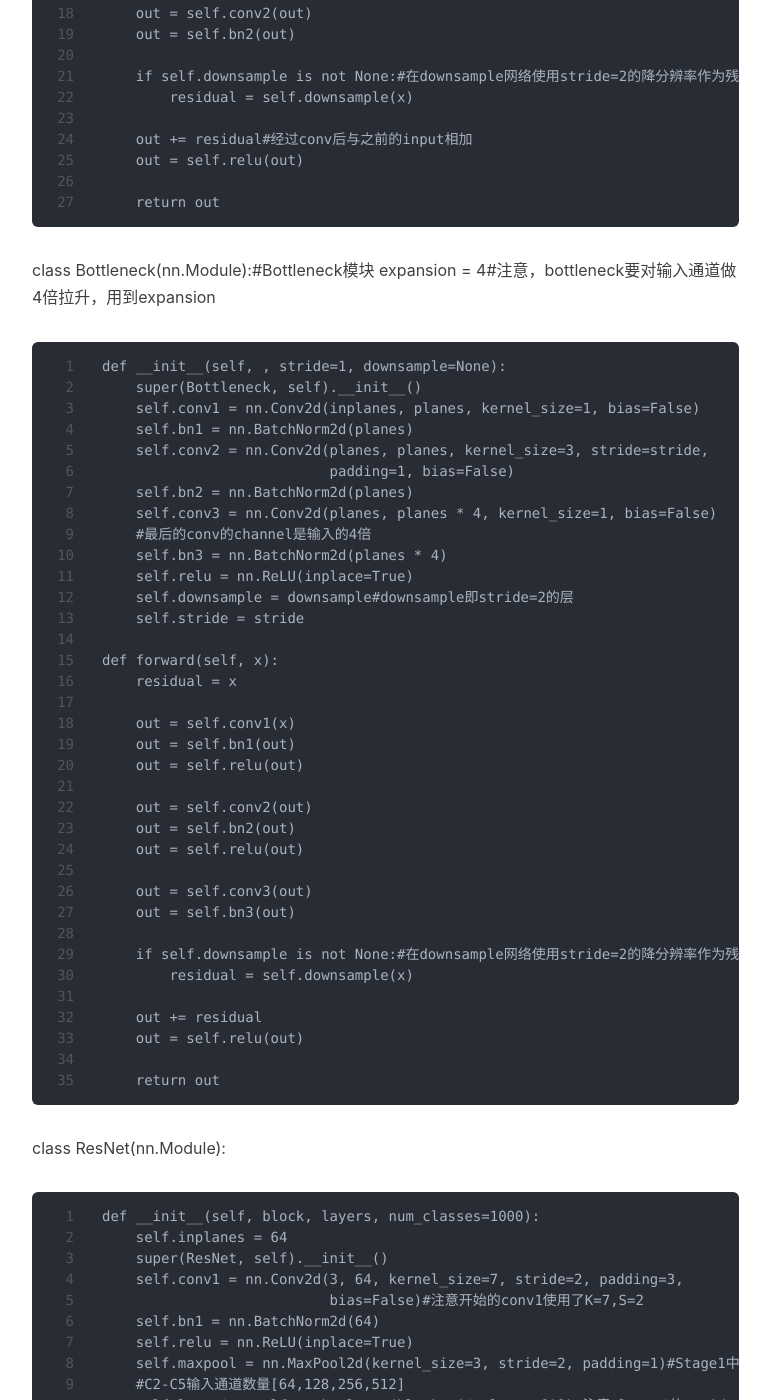
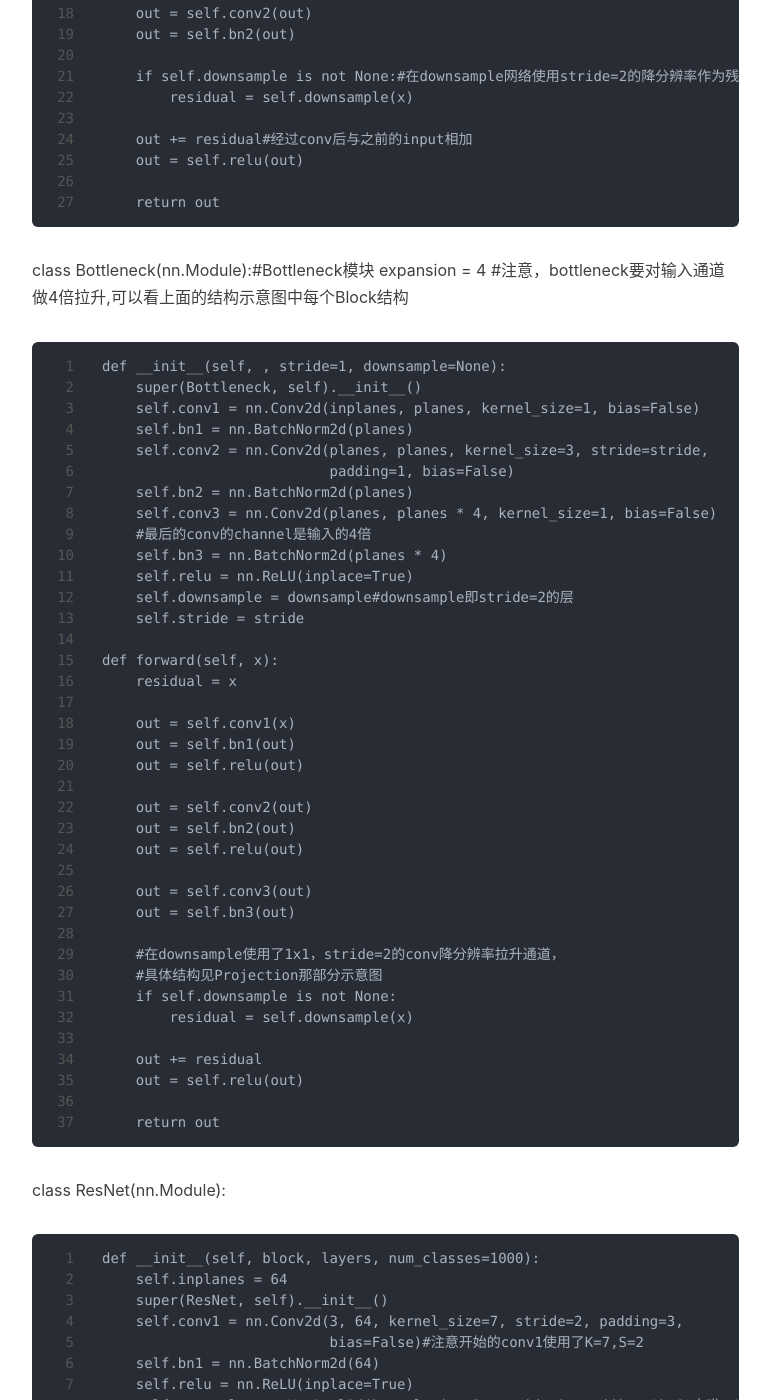
Before and after one commit to wdd233/wdd233.github.io, a Jekyll site: the page built from _posts/2019-01-01-pytorch深度指南-经典CNN网络源码剖析.md, in a window 1280 px wide and 1400 px high, scrolled down 6275 px. Shown: the whole window, without its empty margins (233-1003 px from the left). Built offline with Jekyll 4.4.1, drawn with Linux system fonts in a browser that asks for light colours; nearby versions of some CDN libraries; our own code applies the rules of GitHub Pages for plain Markdown files; comment, search, counter and statistics services are not loaded; some of the changed text lies outside the part shown.

Commit message:
Update 2019-01-01-pytorch深度指南-经典CNN网络源码剖析.md

```diff
--- a/_posts/2019-01-01-pytorch深度指南-经典CNN网络源码剖析.md
+++ b/_posts/2019-01-01-pytorch深度指南-经典CNN网络源码剖析.md
@@ -168,7 +168,8 @@ class BasicBlock(nn.Module):#BasicBlock模块
         return out
 
 class Bottleneck(nn.Module):#Bottleneck模块
-    expansion = 4#注意，bottleneck要对输入通道做4倍拉升，用到expansion
+    expansion = 4
+    #注意，bottleneck要对输入通道做4倍拉升,可以看上面的结构示意图中每个Block结构
 
     def __init__(self, , stride=1, downsample=None):
         super(Bottleneck, self).__init__()
@@ -198,7 +199,9 @@ class Bottleneck(nn.Module):#Bottleneck模块
         out = self.conv3(out)
         out = self.bn3(out)
 
-        if self.downsample is not None:#在downsample网络使用stride=2的降分辨率作为残差
+        #在downsample使用了1x1，stride=2的conv降分辨率拉升通道，
+        #具体结构见Projection那部分示意图
+        if self.downsample is not None:
             residual = self.downsample(x)
 
         out += residual
@@ -215,7 +218,7 @@ class ResNet(nn.Module):
                                bias=False)#注意开始的conv1使用了K=7,S=2
         self.bn1 = nn.BatchNorm2d(64)
         self.relu = nn.ReLU(inplace=True)
-        self.maxpool = nn.MaxPool2d(kernel_size=3, stride=2, padding=1)#Stage1中唯一出现了一次Maxpooling
+        self.maxpool = nn.MaxPool2d(kernel_size=3, stride=2, padding=1)#C1中唯一出现了一次Maxpooling
         #C2-C5输入通道数量[64,128,256,512]
         self.layer1 = self._make_layer(block, 64, layers[0])#注意:layer1的stride=1!
         self.layer2 = self._make_layer(block, 128, layers[1], stride=2)
```
